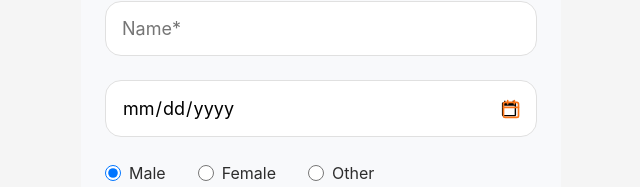
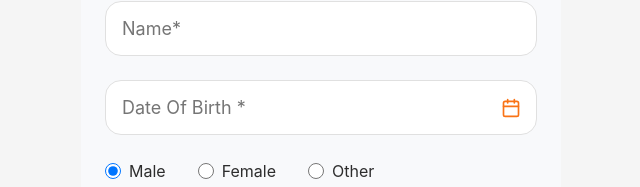
Before and after one commit to sridipseal12/react-mobile-app-boobala, a React (Vite) app: page / in a window 1280 px wide. Both pictures are taken after a click on the element "Register Patient". Shown: the part 198-385 px from the top of the page, without its empty margins (319-959 px from the left). Built offline with nearby package versions, Linux system fonts and the light colour scheme.

Commit message:
next button moved to bottom of the page

```diff
--- a/src/features/registration/MobileInputStep.tsx
+++ b/src/features/registration/MobileInputStep.tsx
@@ -16,6 +16,7 @@ export default function MobileInputStep({ onBack, onSubmit }: MobileInputStepPro
   const [phone, setPhone] = useState('');
   const [name, setName] = useState('');
   const [dob, setDob] = useState('');
+  const [dobType, setDobType] = useState<'text' | 'date'>('text');
   const [gender, setGender] = useState('Male');
   const [error, setError] = useState('');
 
@@ -96,21 +97,35 @@ return (
     {/* DOB */}
     <div className="relative w-full">
     <input
-          type="date"
+        type={dobType}
         value={dob}
+        onFocus={() => setDobType('date')}
+        onBlur={() => {
+        if (!dob) setDobType('text');
+        }}
         onChange={(e) => setDob(e.target.value)}
-          className="w-full p-4 rounded-xl border text-lg font-medium focus:border-gray-500 focus:ring-0 outline-none transition-all appearance-none"
+        placeholder="Date Of Birth *"
+        className="w-full p-4 rounded-xl border text-lg font-medium focus:border-gray-500 focus:ring-0 outline-none transition-all appearance-none bg-white"
     />
+
     {dob && (
-          <label className="absolute left-4 top-0 -translate-y-1/2 text-xs px-1 bg-white">
-            Date of Birth*
+        <label className="absolute left-4 top-0 -translate-y-1/2 text-xs px-1 bg-white text-gray-500">
+        Date Of Birth *
         </label>
     )}
+
     <Calendar
         size={20}
-          className="absolute right-4 top-1/2 -translate-y-1/2 text-orange-500 pointer-events-none"
+        onClick={() => {
+        setDobType('date');
+        setTimeout(() => {
+            document.querySelector<HTMLInputElement>('input[type="date"]')?.showPicker?.();
+        }, 100);
+        }}
+        className="absolute right-4 top-1/2 -translate-y-1/2 text-orange-500 cursor-pointer"
     />
     </div>
+
 
       {/* Gender */}
       <div className="flex gap-8 mt-2">
```
Lines whose indentation alone changed are shown as unchanged.
